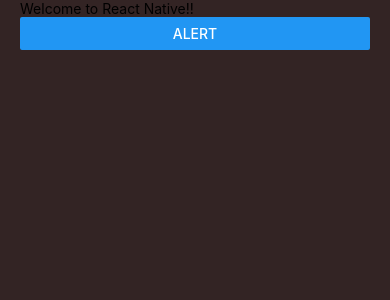
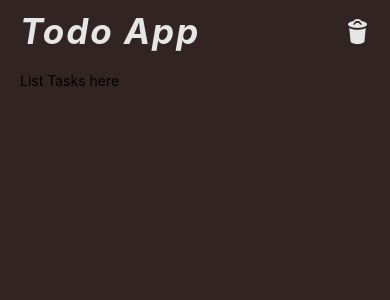
Before and after one commit to SE-LikanoAlphonceMbobo/todoapp, a React Native app: screen / in a window 390 px wide. Shown: the top 300 px of the page. Built offline with nearby package versions, Linux system fonts and the light colour scheme.

Commit message:
User-defined components

```diff
--- a/App.js
+++ b/App.js
@@ -1,15 +1,17 @@
 import { StatusBar } from 'expo-status-bar';
-import { StyleSheet, Text, Button } from 'react-native';
+import React from 'react';
 
 // styled components
 import {Container} from "./styles/appStyles";
+// User-defined components
+import Home from './components/Home';
+
 
 export default function App() {
   return (
     <Container>
-      <Text>Welcome to React Native!!</Text>
-      <Button title="Alert" onPress={() => alert("Hi, Likano")} />
-      <StatusBar style="auto" />
+      <Home />
+      <StatusBar style="light" />
     </Container>
   );
 }
--- /dev/null
+++ b/components/Header.js
@@ -0,0 +1,18 @@
+import React from "react";
+// styled components
+import { HeaderView, HeaderTitle, HeaderButton, colors } from "./../styles/appStyles";
+// icons
+import {Entypo} from "@expo/vector-icons";
+
+const Header = () => {
+    return(
+        <HeaderView>
+            <HeaderTitle>Todo App</HeaderTitle>
+            <HeaderButton>
+                <Entypo name="trash" size={25} color={colors.tertiary} />
+            </HeaderButton>
+        </HeaderView>
+    );
+}
+
+export default Header;
--- /dev/null
+++ b/components/Home.js
@@ -0,0 +1,40 @@
+import React, { useState } from "react";
+
+
+// user defined components
+import Header from "./Header";
+import ListItems from "./ListItems";
+
+const Home = () => {
+    // initial todos
+     const initialTodos = [{
+        title: "Go to the library",
+        date: "Mon, 27 Jan 2025 08:00:27 GMT",
+        key: "1"
+     },
+     {
+        title: "Go to class",
+        date: "Mon, 27 Jan 2025 10:30:07 GMT",
+        key: "2"
+     },
+     {
+        title: "Go to lunch",
+        date: "Mon, 27 Jan 2025 13:00:26 GMT",
+        key: "3"
+     }]
+     // react states & hooks
+     const [todos,setTodos] = useState(initialTodos);
+    return(
+        <>
+            <Header/>
+            <ListItems
+                todos={todos}
+                setTodos={setTodos}
+            />
+        </>
+
+    );
+}
+
+
+export default Home;
--- /dev/null
+++ b/components/ListItems.js
@@ -0,0 +1,9 @@
+import React from "react";
+import { Text } from "react-native";
+const ListItems = () => {
+    return(
+        <Text>List Tasks here</Text>
+    );
+}
+
+export default ListItems;
```
